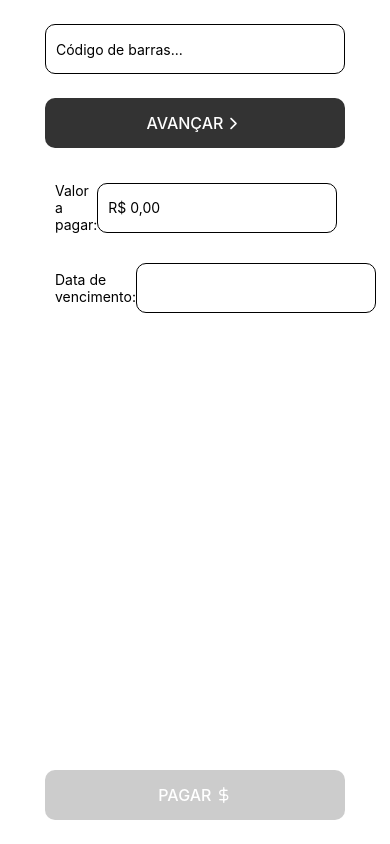
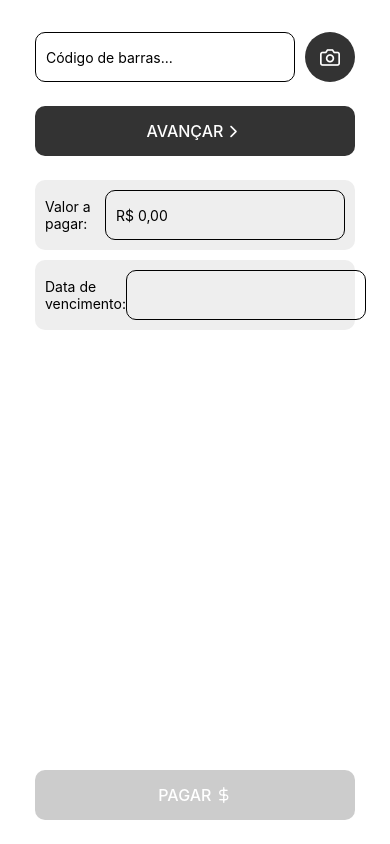
Before and after one commit to luizaugustoventura/desafio-boleto-react-native, a React Native app: screen / in a window 390 px wide. Built offline with nearby package versions, Linux system fonts and the light colour scheme.

Commit message:
Preparativos para o leitor via câmera

```diff
--- a/package.json
+++ b/package.json
@@ -13,7 +13,8 @@
     "expo": "~49.0.15",
     "expo-status-bar": "~1.6.0",
     "react": "18.2.0",
-    "react-native": "0.72.6"
+    "react-native": "0.72.6",
+    "expo-barcode-scanner": "~12.5.3"
   },
   "devDependencies": {
     "@babel/core": "^7.20.0",
--- a/src/components/Button/styles.ts
+++ b/src/components/Button/styles.ts
@@ -5,9 +5,7 @@ const styles = StyleSheet.create({
     flexDirection: "row",
     alignItems: "center",
     justifyContent: "center",
-    marginTop: 24,
     height: 50,
-    width: 300,
     borderRadius: 10,
     padding: 10,
   },
--- a/src/screens/Home/Home.tsx
+++ b/src/screens/Home/Home.tsx
@@ -27,15 +27,8 @@ const Home = () => {
       return;
     }
 
-    // const valueStr = code.slice(37, 47);
-    // const value = Number(valueStr) / 100;
     const value = extractValueFromCode(code);
 
-    // const dateDelta = code.slice(33, 37);
-    // const baseDate = new Date("1997-10-07");
-    // const validUntil = new Date(
-    //   baseDate.getTime() + parseInt(dateDelta) * 24 * 60 * 60 * 1000
-    // );
     const validUntil = extractExpirationDateFromCode(code);
 
     setIsCodeProcessed(true);
@@ -58,7 +51,7 @@ const Home = () => {
 
   return (
     <View style={styles.container}>
-      <View>
+      <View style={styles.codeContainer}>
         <Input
           placeholder="Código de barras..."
           value={code}
@@ -66,11 +59,15 @@ const Home = () => {
             isCodeProcessed && setIsCodeProcessed(false);
             setCode(value);
           }}
-          style={styles.valueInput}
+          style={styles.codeInput}
         />
+
+        <Button onPress={() => {}} style={styles.cameraButton}>
+          <Icon name="camera" size={20} color={"white"} />
+        </Button>
       </View>
 
-      <Button onPress={handleProcessBarcode}>
+      <Button onPress={handleProcessBarcode} style={styles.button}>
         <Text style={styles.buttonText}>AVANÇAR</Text>
 
         <Icon name="chevron-right" size={20} color={"white"} />
@@ -100,6 +97,7 @@ const Home = () => {
         <Button
           onPress={handlePayment}
           enabled={isPaymentCodeValid(code) && isCodeProcessed}
+          style={styles.button}
         >
           <Text style={styles.buttonText}>{"PAGAR "}</Text>
 
--- a/src/screens/Home/styles.ts
+++ b/src/screens/Home/styles.ts
@@ -1,6 +1,7 @@
 import { StatusBar, StyleSheet } from "react-native";
 
 const statusBarHeight = StatusBar.currentHeight || 0;
+const maxWidth = 320;
 
 const styles = StyleSheet.create({
   container: {
@@ -9,12 +10,31 @@ const styles = StyleSheet.create({
     flex: 1,
     backgroundColor: "#ffffffae",
     alignItems: "center",
-    // justifyContent: "center",
   },
 
-  valueInput: {
-    marginTop: 16,
-    width: 300,
+  codeContainer: {
+    width: "100%",
+    maxWidth: maxWidth,
+    marginTop: 24,
+    marginBottom: 24,
+    flexDirection: "row",
+    justifyContent: "space-between",
+  },
+
+  codeInput: {
+    width: 260,
+  },
+
+  cameraButton: {
+    width: 50,
+    height: 50,
+    backgroundColor: "#333",
+    borderRadius: 25,
+  },
+
+  button: {
+    width: "100%",
+    maxWidth: maxWidth,
   },
 
   buttonText: {
@@ -25,6 +45,8 @@ const styles = StyleSheet.create({
   },
 
   paymentDetailsContainer: {
+    width: "100%",
+    maxWidth: maxWidth,
     flex: 1,
     marginTop: 24,
     marginBottom: 16,
@@ -35,9 +57,8 @@ const styles = StyleSheet.create({
     flexDirection: "row",
     alignItems: "center",
     justifyContent: "space-between",
-    width: 300,
     padding: 10,
-    backgroundColor: "#fff",
+    backgroundColor: "#EEE",
     borderRadius: 10,
     marginBottom: 10,
   },
```
Also changed, not shown: 1 other file (tests, documents, lock files or other folders).
